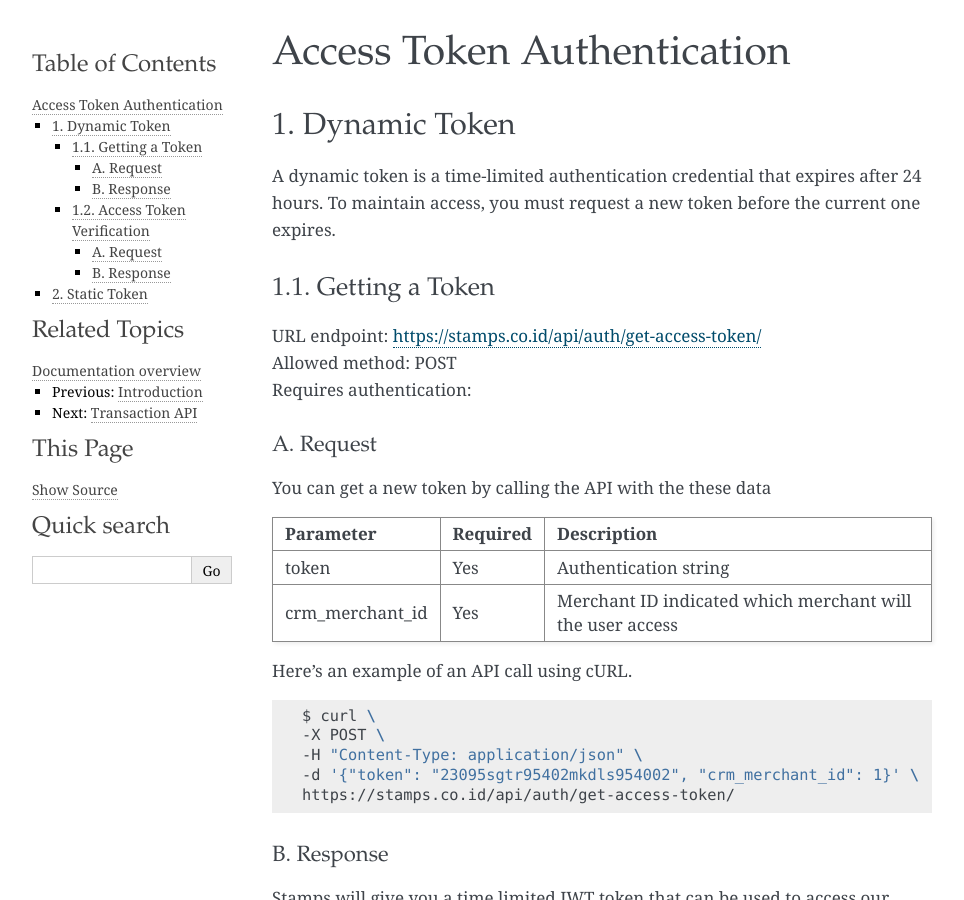
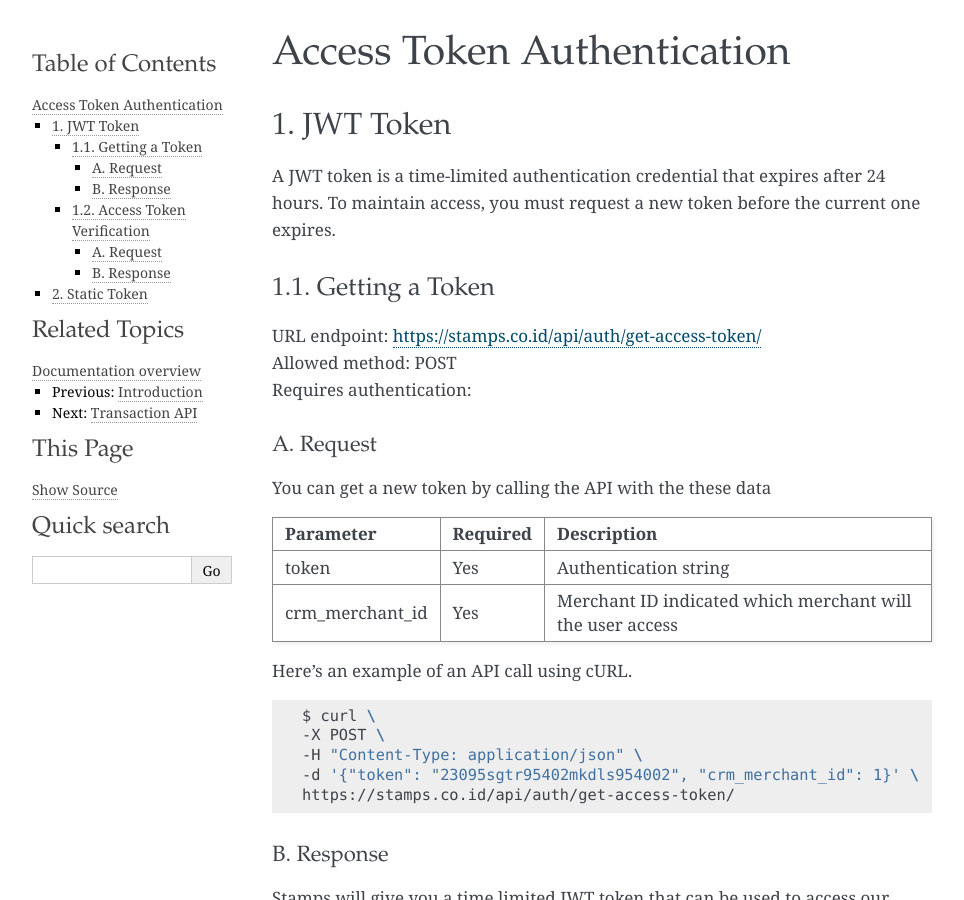
Before and after one commit to ui/stamps-api-docs, a Sphinx documentation site: the page built from source/token_api.rst, in a window 1280 px wide and 900 px high. Shown: the whole window, without its empty margins (148-1112 px from the left). Built offline with Sphinx 7.4.7, drawn with Linux system fonts in a browser that asks for light colours.

Commit message:
change to jwt

```diff
--- a/source/token_api.rst
+++ b/source/token_api.rst
@@ -2,9 +2,9 @@
 Access Token Authentication
 *********************************************
 
-1. Dynamic Token
+1. JWT Token
 =============================
-| A dynamic token is a time-limited authentication credential that expires after 24 hours. To maintain access, you must request a new token before the current one expires.
+| A JWT token is a time-limited authentication credential that expires after 24 hours. To maintain access, you must request a new token before the current one expires.
 
 1.1. Getting a Token
 -----------------------------
```
